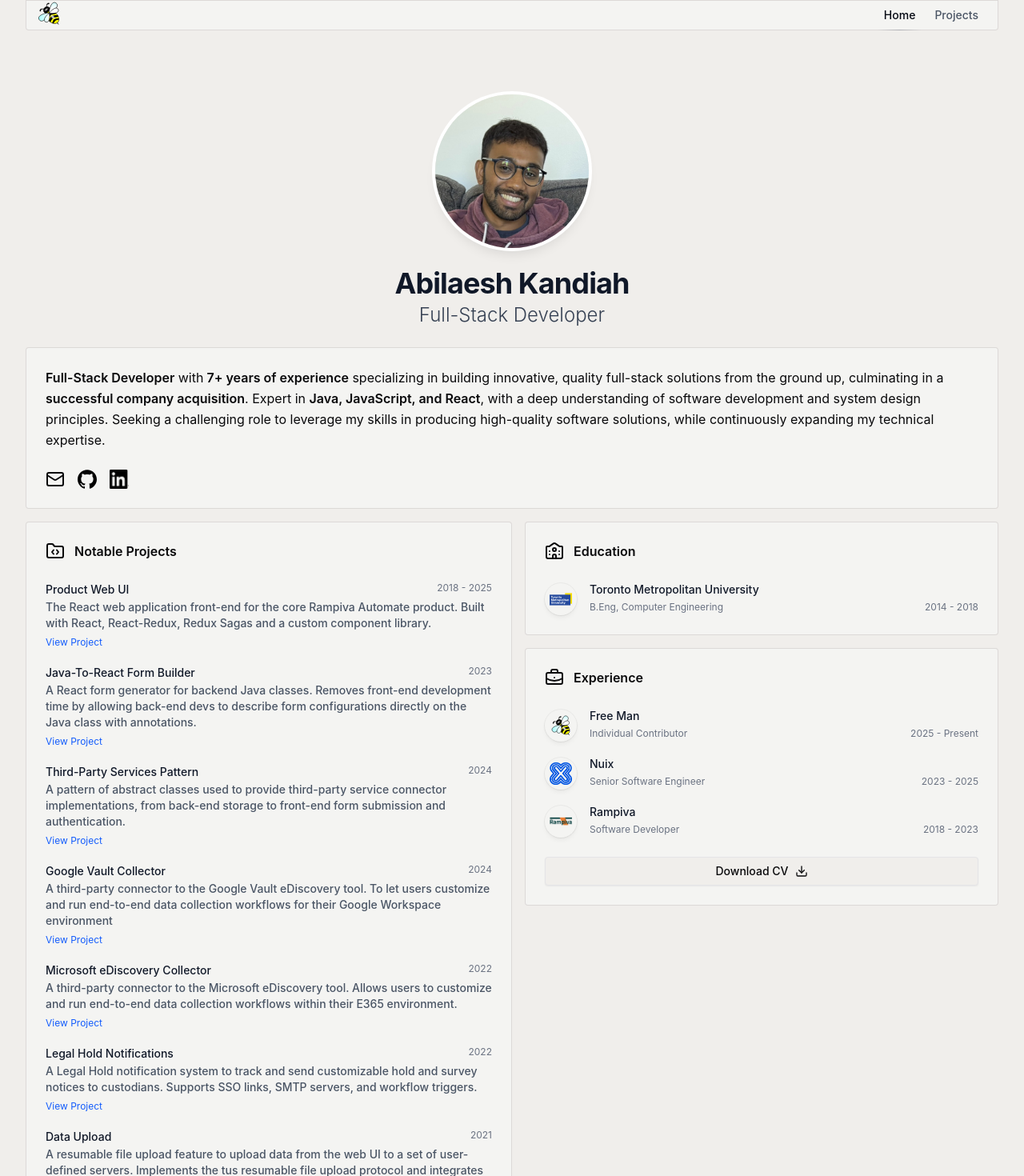
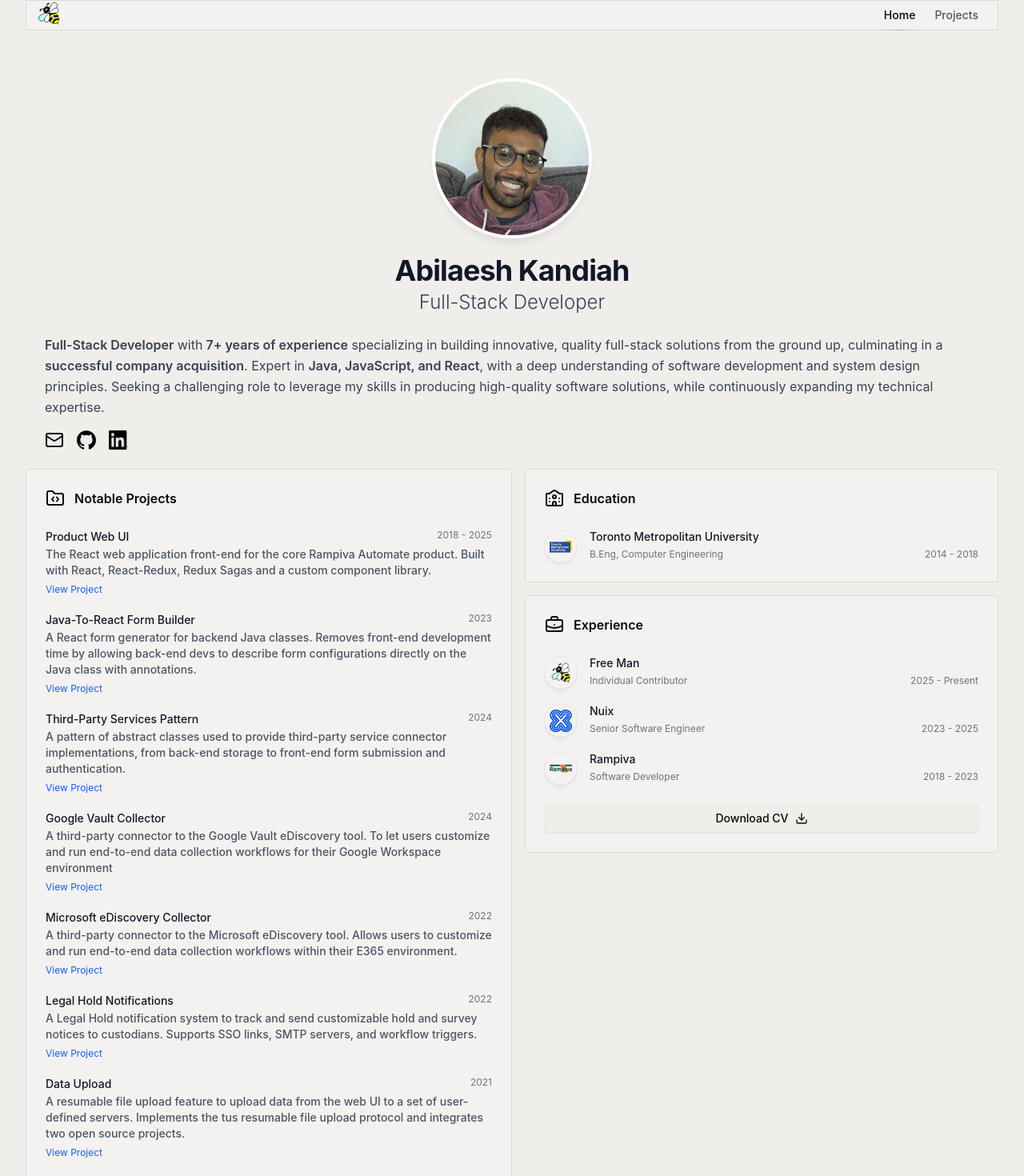
Before and after one commit to abikandiah/portfolio, a React (Vite) app: page / in a window 1280 px wide. Shown: the top 1470 px of the page at 80% size. Built offline with nearby package versions, Linux system fonts and the light colour scheme.

Commit message:
Style changes

```diff
--- a/src/components/Header.tsx
+++ b/src/components/Header.tsx
@@ -4,7 +4,7 @@ import { Button } from "./ui/button";
 
 function Header() {
     return (
-        <header className="max-w-screen-xl mx-auto px-8 pb-12 z-50 sticky top-0">
+        <header className="max-w-screen-xl mx-auto px-8 pb-8 z-50 sticky top-0">
 
             <div className="header-card">
                 <Link to={"/"}>
--- a/src/routes/index.tsx
+++ b/src/routes/index.tsx
@@ -11,13 +11,11 @@ export const Route = createFileRoute('/')({
 
 function App() {
 	return (
-		<>
-			<div className="flex flex-col">
-				<ProfileHeader />
-				<ProfileSummary />
-				<MainContent />
-			</div>
-		</>
+		<div className="flex flex-col">
+			<ProfileHeader />
+			<ProfileSummary />
+			<MainContent />
+		</div>
 	)
 }
 
@@ -43,9 +41,9 @@ function ProfileHeader() {
 
 function ProfileSummary() {
 	return (
-		<section className='card mt-6'>
+		<section className='flex flex-col gap-4 p-6'>
 
-			<p className="leading-relaxed text-base">
+			<p className="leading-relaxed text-gray-700">
 				<span className="font-semibold">Full-Stack Developer</span> with
 				<span className="font-semibold"> 7+ years of experience</span> specializing in building innovative, quality full-stack solutions from the ground up, culminating
 				in a <span className="font-semibold">successful company acquisition</span>.
@@ -79,7 +77,7 @@ function ProfileSummary() {
 
 function MainContent() {
 	return (
-		<div className="grid grid-cols-1 gap-y-4 lg:grid-cols-2 mt-4">
+		<div className="grid grid-cols-1 gap-y-4 lg:grid-cols-2">
 			<div className="flex flex-col">
 				<ProjectsOverview />
 			</div>
--- a/src/routes/projects/$projectKey.tsx
+++ b/src/routes/projects/$projectKey.tsx
@@ -9,7 +9,6 @@ export const Route = createFileRoute('/projects/$projectKey')({
 })
 
 function RouteComponent() {
-
 	const { projectKey } = Route.useParams();
 	const proj = projectsMap.get(projectKey);
 
--- a/src/styles.css
+++ b/src/styles.css
@@ -4,7 +4,7 @@
 @custom-variant dark (&:is(.dark *));
 
 .card {
-	@apply text-card-foreground flex flex-col gap-6 p-6 rounded bg-card border-stone-300/80 border;
+	@apply text-card-foreground flex flex-col gap-6 p-6 rounded bg-card border border-stone-300/80;
 }
 
 .sidebar {
@@ -42,7 +42,7 @@ code {
 :root {
 	--background: oklch(0.95 0.005 80);
 	--foreground: oklch(0.141 0.005 285.823);
-	--card: oklch(1 0 0 / 0.3);
+	--card: oklch(1 0 0 / 0.25);
 	--card-foreground: oklch(0.141 0.005 285.823);
 	--popover: oklch(1 0 0);
 	--popover-foreground: oklch(0.141 0.005 285.823);
```
